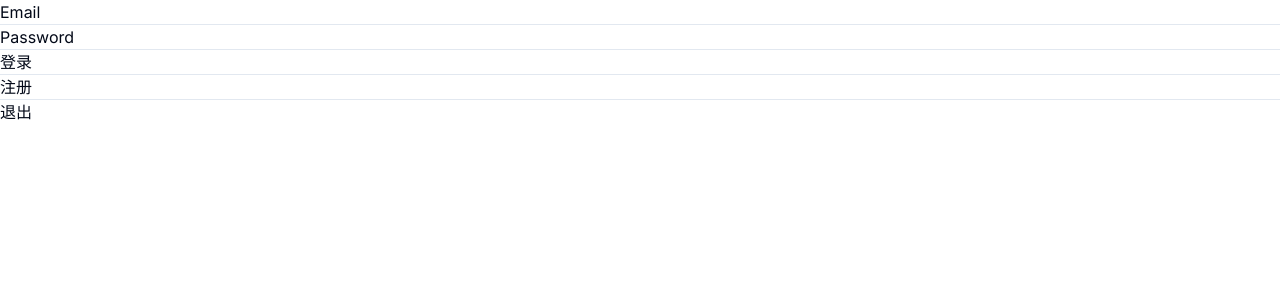
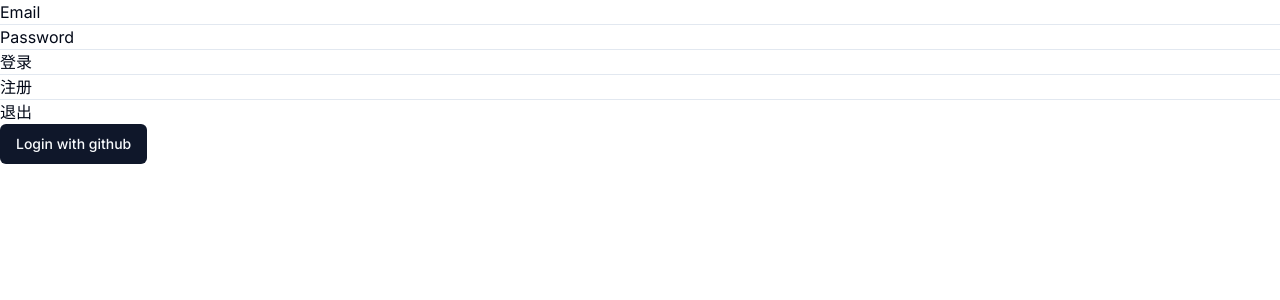
Before and after one commit to brickhu/daasing, a Next.js app: page /login in a window 1280 px wide. Shown: the top 300 px of the page. Built offline with nearby package versions, Linux system fonts and the light colour scheme.

Commit message:
添加oauth

```diff
--- a/package.json
+++ b/package.json
@@ -10,7 +10,9 @@
     "seed": "node -r ./.env.development.local ./scripts/seed.js"
   },
   "dependencies": {
+    "@radix-ui/react-slot": "^1.0.2",
     "@supabase/auth-helpers-nextjs": "^0.9.0",
+    "@supabase/auth-helpers-react": "^0.4.2",
     "@supabase/auth-ui-react": "^0.4.7",
     "@supabase/auth-ui-shared": "^0.1.8",
     "@supabase/supabase-js": "^2.39.3",
--- a/src/app/auth/callback/route.js
+++ b/src/app/auth/callback/route.js
@@ -5,7 +5,6 @@
 export async function GET(request) {
   const requestUrl = new URL(request.url)
   const code = requestUrl.searchParams.get('code')
-  console.log("callback的code:",code)
   if (code) {
     const cookieStore = cookies()
     const supabase = createRouteHandlerClient({ cookies: () => cookieStore })
--- a/src/app/auth/login/route.js
+++ b/src/app/auth/login/route.js
@@ -5,6 +5,7 @@
 export async function POST(request) {
 
   const requestUrl = new URL(request.url)
+  console.log(requestUrl)
   const from = requestUrl.searchParams.get('from')
   const formData = await request.formData()
   const email = formData.get('email')
--- a/src/app/layout.js
+++ b/src/app/layout.js
@@ -10,9 +10,12 @@
 };
 
 export default function RootLayout({ children }) {
+
   return (
     <html lang="en">
-      <body className={inter.className}>{children}</body>
+      <body className={inter.className}>
+        {children}
+      </body>
     </html>
   );
 }
--- /dev/null
+++ b/src/app/login/oauth.jsx
@@ -0,0 +1,27 @@
+
+'use client'
+
+import { createClientComponentClient } from '@supabase/auth-helpers-nextjs'
+import { Button } from "@/components/ui/button";
+import { useState } from 'react';
+
+export default function OAuth() {
+
+
+  const [loading,setLoading] = useState(true)
+
+
+
+  async function handleLoginWithOAth() {
+    const supabase = createClientComponentClient()
+    await supabase.auth.signInWithOAuth({
+      provider: 'github',
+      options: {
+        redirectTo:"http://localhost:3000/auth/callback"
+      }
+    })
+    console.log('登录完成')
+  }
+
+  return <Button onClick={handleLoginWithOAth}>Login with github</Button>
+}
--- a/src/app/login/page.js
+++ b/src/app/login/page.js
@@ -1,9 +1,9 @@
+import OAuth from "./oauth"
 export default function Login(req) {
-  console.log(req)
   const {searchParams:{from}} = req
   return (
     <div>
-      <form action={"/auth/login?from="+from} method="post">
+      <form action={"/auth/login?type=email&from="+from} method="post">
         <label htmlFor="email">Email</label>
         <input name="email" />
         <hr/>
@@ -15,59 +15,9 @@
         <button formAction="/auth/signup">注册</button>
         <hr/>
         <button formAction="/auth/logout">退出</button>
+
       </form>
+      <OAuth></OAuth>
     </div>
   )
 }
-
-// 'use client'
-
-// import { createClientComponentClient } from '@supabase/auth-helpers-nextjs'
-// import { useRouter } from 'next/navigation'
-// import { useState } from 'react'
-
-// export default function Login() {
-//   const [email, setEmail] = useState('')
-//   const [password, setPassword] = useState('')
-//   const router = useRouter()
-//   const supabase = createClientComponentClient()
-
-//   const handleSignUp = async () => {
-//     await supabase.auth.signUp({
-//       email,
-//       password,
-//       options: {
-//         emailRedirectTo: `${location.origin}/auth/callback`,
-//       },
-//     })
-//     router.refresh()
-//   }
-
-//   const handleSignIn = async () => {
-//     await supabase.auth.signInWithPassword({
-//       email,
-//       password,
-//     })
-//     router.refresh()
-//   }
-
-//   const handleSignOut = async () => {
-//     await supabase.auth.signOut()
-//     router.refresh()
-//   }
-
-//   return (
-//     <>
-//       <input name="email" onChange={(e) => setEmail(e.target.value)} value={email} />
-//       <input
-//         type="password"
-//         name="password"
-//         onChange={(e) => setPassword(e.target.value)}
-//         value={password}
-//       />
-//       <button onClick={handleSignUp}>Sign up</button>
-//       <button onClick={handleSignIn}>Sign in</button>
-//       <button onClick={handleSignOut}>Sign out</button>
-//     </>
-//   )
-// }
--- a/src/app/main.js
+++ b/src/app/main.js
@@ -1,5 +1,9 @@
+import {Button} from "@/components/ui/button"
 export default async function Main({session}) {
   return (
-    <div>{session?session.user.email:'user unlogin'}</div>
+    <div>{session?session.user.email:'user unlogin'}
+    <Button className="w-600 h=[1.5em]">登录</Button>
+    </div>
+
   )
 }
--- /dev/null
+++ b/src/components/ui/button.jsx
@@ -0,0 +1,47 @@
+import * as React from "react"
+import { Slot } from "@radix-ui/react-slot"
+import { cva } from "class-variance-authority";
+
+import { cn } from "@/lib/utils"
+
+const buttonVariants = cva(
+  "inline-flex items-center justify-center whitespace-nowrap rounded-md text-sm font-medium ring-offset-background transition-colors focus-visible:outline-none focus-visible:ring-2 focus-visible:ring-ring focus-visible:ring-offset-2 disabled:pointer-events-none disabled:opacity-50",
+  {
+    variants: {
+      variant: {
+        default: "bg-primary text-primary-foreground hover:bg-primary/90",
+        destructive:
+          "bg-destructive text-destructive-foreground hover:bg-destructive/90",
+        outline:
+          "border border-input bg-background hover:bg-accent hover:text-accent-foreground",
+        secondary:
+          "bg-secondary text-secondary-foreground hover:bg-secondary/80",
+        ghost: "hover:bg-accent hover:text-accent-foreground",
+        link: "text-primary underline-offset-4 hover:underline",
+      },
+      size: {
+        default: "h-10 px-4 py-2",
+        sm: "h-9 rounded-md px-3",
+        lg: "h-11 rounded-md px-8",
+        icon: "h-10 w-10",
+      },
+    },
+    defaultVariants: {
+      variant: "default",
+      size: "default",
+    },
+  }
+)
+
+const Button = React.forwardRef(({ className, variant, size, asChild = false, ...props }, ref) => {
+  const Comp = asChild ? Slot : "button"
+  return (
+    (<Comp
+      className={cn(buttonVariants({ variant, size, className }))}
+      ref={ref}
+      {...props} />)
+  );
+})
+Button.displayName = "Button"
+
+export { Button, buttonVariants }
```
Also changed, not shown: 1 other file (tests, documents, lock files or other folders).
